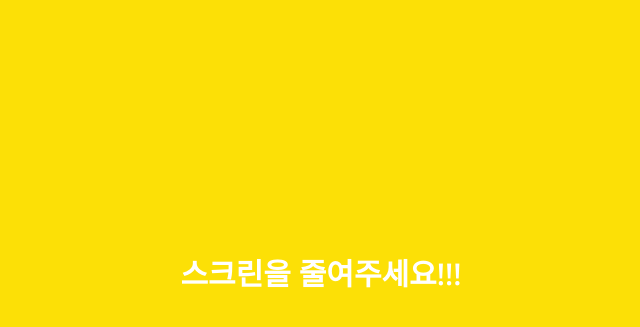
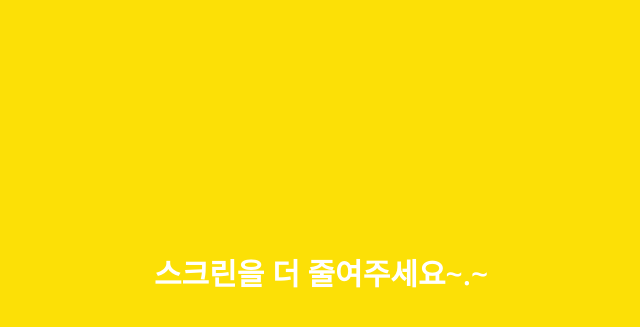
Before and after one commit to HOTGU/kakao_clone, a plain HTML site: page find.html in a window 1280 px wide. Shown: the part 127-454 px from the top of the page, without its empty margins (319-959 px from the left). Drawn offline with nearby package versions, Linux system fonts and the light colour scheme.

Commit message:
Added ~.~

```diff
--- a/find.html
+++ b/find.html
@@ -126,7 +126,7 @@
       </ul>
     </nav>
     <div class="bigScreen">
-      <sapn class="bogScreen__text">스크린을 줄여주세요!!!</sapn>
+      <sapn class="bogScreen__text">스크린을 더 줄여주세요~.~</sapn>
     </div>
   </body>
 </html>
```
Also changed, not shown: friends.html (+1 -1 lines), index.html (+1 -1 lines), more.html (+1 -1 lines), setting.html (+1 -1 lines).
